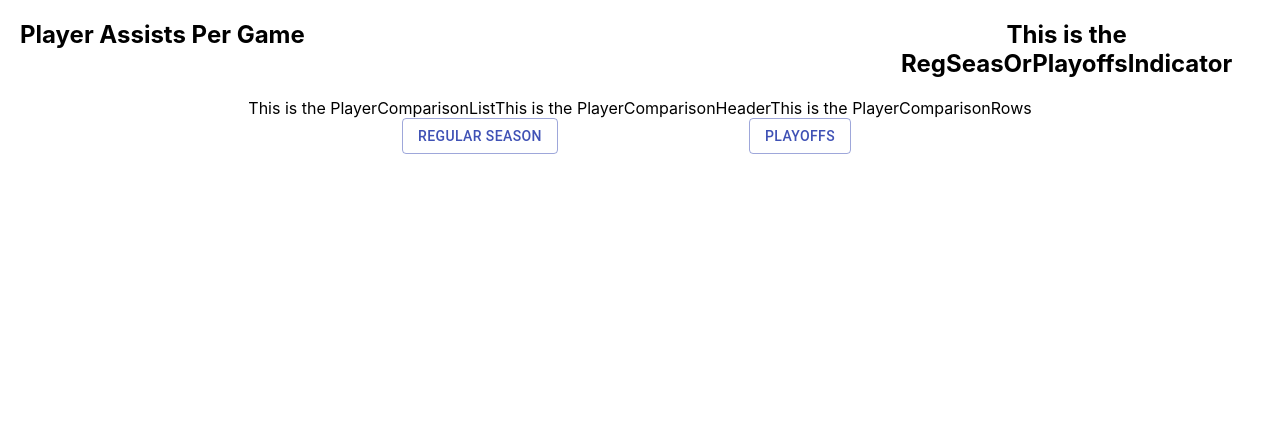
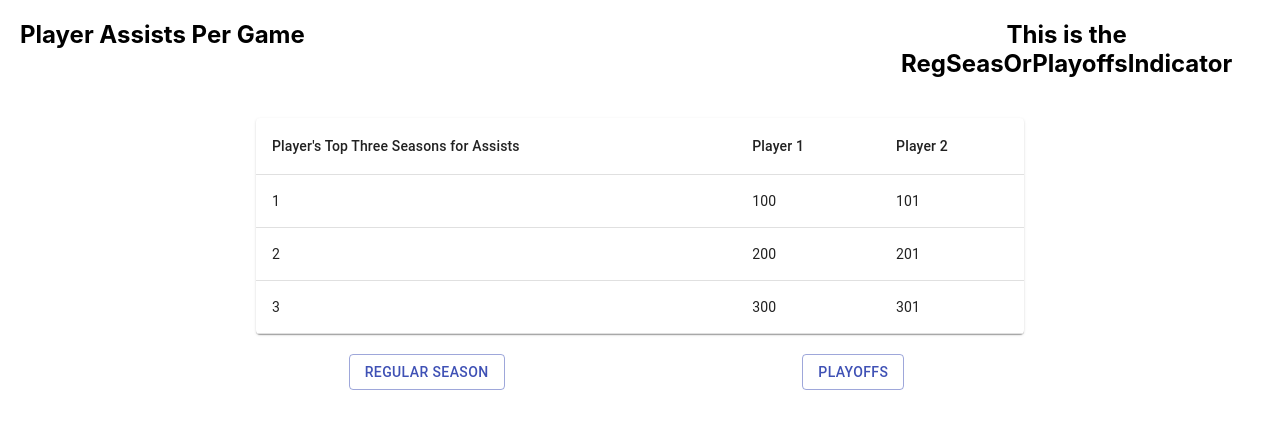
Before and after one commit to KMOndrus/flux-redux-react-basketball-assists-demo, a React (Create React App) app: page / in a window 1280 px wide. Shown: the top 428 px of the page. Built offline with nearby package versions, Linux system fonts and the light colour scheme.

Commit message:
added table

```diff
--- a/src/Components/PlayerComparisonHeader.jsx
+++ b/src/Components/PlayerComparisonHeader.jsx
@@ -1,10 +1,23 @@
 import React from 'react';
+import TableHead from '@material-ui/core/TableHead';
+import TableRow from '@material-ui/core/TableRow';
+import TableCell from '@material-ui/core/TableCell';
 
 const PlayerComparisonHeader = () => {
   return (
-    <React.Fragment>
-      This is the PlayerComparisonHeader
-    </React.Fragment>
+    <TableHead>
+      <TableRow>
+        <TableCell>
+          Player's Top Three Seasons for Assists
+        </TableCell>
+        <TableCell>
+          Player 1
+        </TableCell>
+        <TableCell>
+          Player 2
+        </TableCell>
+      </TableRow>
+    </TableHead>
   )
 };
 
--- a/src/Components/PlayerComparisonList.jsx
+++ b/src/Components/PlayerComparisonList.jsx
@@ -1,14 +1,17 @@
 import React from 'react';
 import PlayerComparisonHeader from "./PlayerComparisonHeader";
 import PlayerComparisonRows from "./PlayerComparisonRows";
+import Paper from '@material-ui/core/Paper';
+import Table from '@material-ui/core/Table';
 
 const PlayerComparisonList = () => {
   return (
-    <React.Fragment>
-      This is the PlayerComparisonList
-      <PlayerComparisonHeader />
-      <PlayerComparisonRows />
-    </React.Fragment>
+    <Paper className="Table">
+      <Table>
+        <PlayerComparisonHeader />
+        <PlayerComparisonRows />
+      </Table>
+    </Paper>
   )
 };
 
--- a/src/Components/PlayerComparisonRows.jsx
+++ b/src/Components/PlayerComparisonRows.jsx
@@ -1,10 +1,45 @@
 import React from 'react';
+import TableBody from '@material-ui/core/TableBody';
+import TableRow from "@material-ui/core/TableRow";
+import TableCell from '@material-ui/core/TableCell';
+
+const tempData = [
+  {
+    "rank": 1,
+    "player1": 100,
+    "player2": 101,
+  },
+  {
+    "rank": 2,
+    "player1": 200,
+    "player2": 201,
+  },
+  {
+    "rank": 3,
+    "player1": 300,
+    "player2": 301,
+  },
+];
 
 const PlayerComparisonRows = () => {
   return (
-    <React.Fragment>
-      This is the PlayerComparisonRows
-    </React.Fragment>
+    <TableBody>
+      {tempData.map(row => (
+        <TableRow>
+          <TableCell>
+            {row.rank}
+          </TableCell>
+          <TableCell>
+            {row.player1}
+          </TableCell>
+          <TableCell>
+            {row.player2}
+          </TableCell>
+        </TableRow>
+        )
+      )}
+
+    </TableBody>
   )
 };
 
--- a/src/Containers/AssistAppContainer.jsx
+++ b/src/Containers/AssistAppContainer.jsx
@@ -10,21 +10,23 @@ const AssistAppContainer = () => {
   return (
     <React.Fragment>
       <Grid container justify='space-between'>
-        <Grid item xs="4">
+        <Grid item xs={4}>
           <PageHeader />
         </Grid>
-        <Grid item xs="4">
+        <Grid item xs={4}>
           <RegSeasOrPlayoffsIndicator />
         </Grid>
       </Grid>
-      <PlayerComparisonList />
       <Grid container justify='center'>
-        <Grid item xs="3">
+        <PlayerComparisonList />
+      </Grid>
+      <Grid container justify='center'>
+        <Grid item xs={4}>
           <SeasonTypeButton
             buttonText="Regular Season"
           />
         </Grid>
-        <Grid item xs="3">
+        <Grid item xs={4}>
           <SeasonTypeButton
             buttonText="Playoffs"
           />
--- a/src/styles/App.css
+++ b/src/styles/App.css
@@ -7,26 +7,7 @@
   text-align: center;
 }
 
-.App-header {
-  background-color: #282c34;
-  min-height: 100vh;
-  display: flex;
-  flex-direction: column;
-  align-items: center;
-  justify-content: center;
-  font-size: calc(10px + 2vmin);
-  color: white;
+.Table {
+  margin: 20px;
+  width: 60%;
 }
-
-.App-link {
-  color: #61dafb;
-}
-
-@keyframes App-logo-spin {
-  from {
-    transform: rotate(0deg);
-  }
-  to {
-    transform: rotate(360deg);
-  }
-}
```
Also changed, not shown: 1 other file (tests, documents, lock files or other folders).
